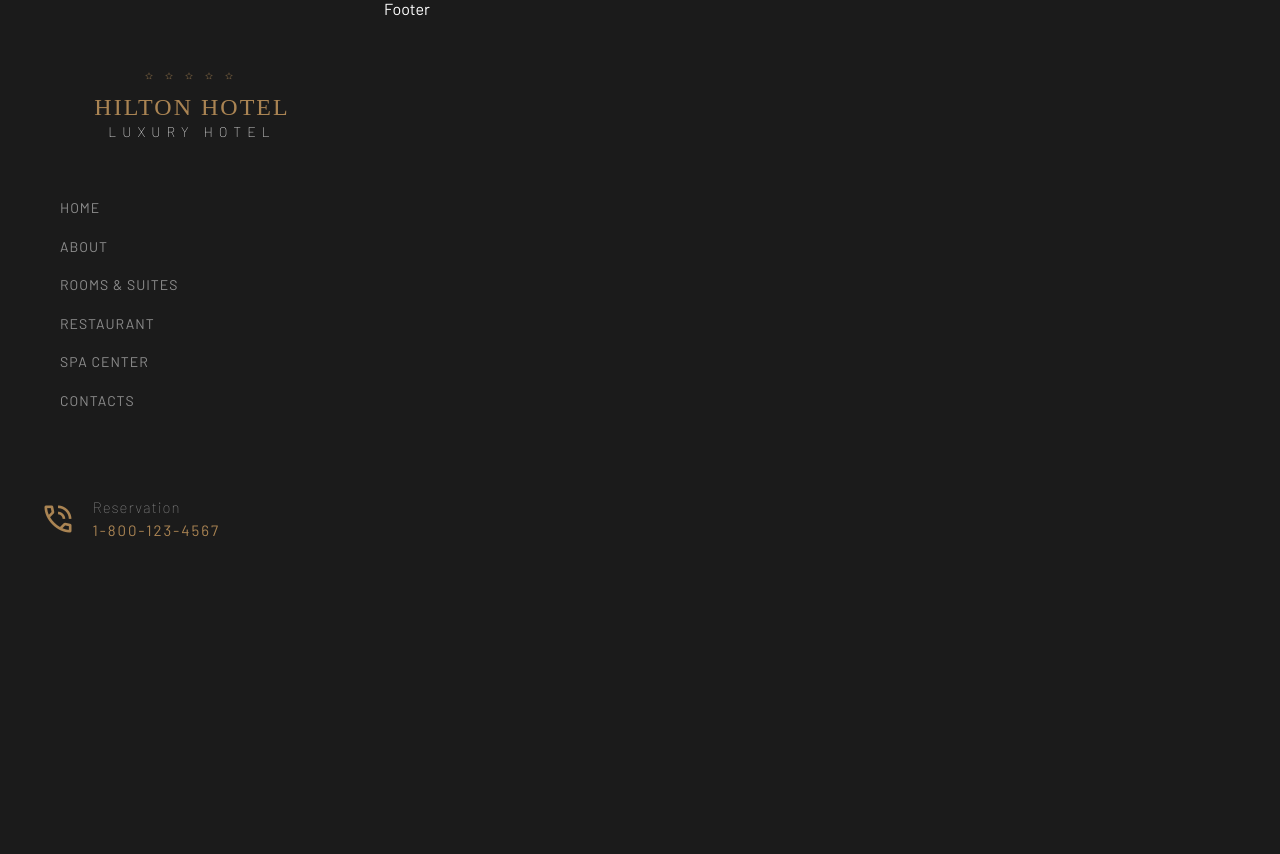
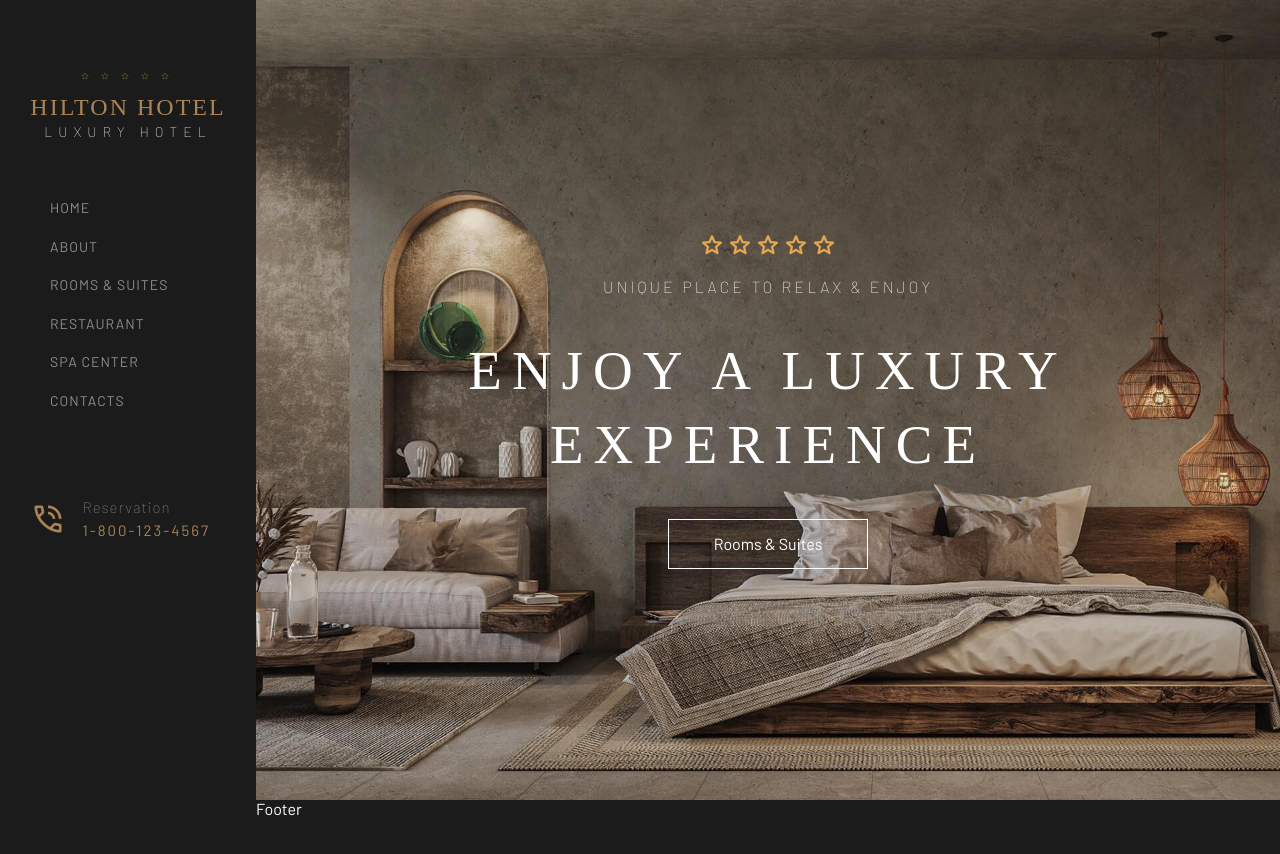
Before and after one commit to husamahmud/Hilton-Hotel, a React (Create React App) app in the folder hilton-client/: page / in a window 1280 px wide. Shown: the top 854 px of the page. After the commit the page ends 818 px from the top, so only its background shows below. Built offline with nearby package versions, Linux system fonts and the light colour scheme.

Commit message:
feat[frontend]: Implement basic Home structure components

```diff
--- a/hilton-client/src/components/Aside/Aside.jsx
+++ b/hilton-client/src/components/Aside/Aside.jsx
@@ -1,6 +1,5 @@
 import {useNavigate} from "react-router-dom";
-
-const Star = () => <span className="material-symbols-rounded star">star</span>;
+import Star from "../Constant/Star";
 
 export default function Aside({links}) {
 	const navigate = useNavigate();
@@ -8,7 +7,7 @@
 	return (
 		<aside>
 			<a className="logo"
-			   href="/home">
+			   href="/">
 				<div className="stars">
 					<Star />
 					<Star />
--- /dev/null
+++ b/hilton-client/src/components/Constant/Star.jsx
@@ -0,0 +1,5 @@
+export default function Star() {
+	return (
+		<span className="material-symbols-rounded star">star</span>
+	)
+}
--- a/hilton-client/src/components/Home/Home.jsx
+++ b/hilton-client/src/components/Home/Home.jsx
@@ -1,7 +1,22 @@
+import Star from "../Constant/Star";
+
 export default function Home() {
+
 	return (
-		<h1 className="home">
-			Home
-		</h1>
+		<div className="home">
+			<div className="stars">
+				<Star />
+				<Star />
+				<Star />
+				<Star />
+				<Star />
+			</div>
+
+			<div className="welcome-text">
+				<p>Unique Place to Relax & Enjoy</p>
+				<h1>Enjoy a Luxury Experience</h1>
+				<button>Rooms & Suites</button>
+			</div>
+		</div>
 	)
 }
--- a/hilton-client/src/components/Main/Main.css
+++ b/hilton-client/src/components/Main/Main.css
@@ -3,9 +3,9 @@
 		position: fixed;
 		top: 0;
 		left: 0;
-		width: 30%;
+		width: 20%;
 		height: 100vh;
-		padding: 60px 40px;
+		padding: 60px 30px;
 
 		.logo {
 			text-align: center;
@@ -104,8 +104,83 @@
 	}
 
 	.main-content {
-		width: 70%;
+		min-width: 80%;
 		float: right;
-		height: 300vh;
+
+		& > div {
+			background-image: url("slider.jpg");
+			background-size: cover;
+			height: 100vh;
+		}
+
+		.home {
+			display: flex;
+			flex-direction: column;
+			align-items: center;
+			justify-content: center;
+			text-align: center;
+			gap: 1rem;
+
+			.star {
+				font-size: 28px;
+				color: #e4a853;
+				text-transform: uppercase;
+			}
+
+			.welcome-text {
+				max-width: 700px;
+
+				p {
+					text-transform: uppercase;
+					font-weight: 100;
+					letter-spacing: 3px;
+				}
+
+				h1 {
+					font-family: 'Gilda Display', serif;
+					font-size: 55px;
+					font-weight: 400;
+					letter-spacing: 10px;
+					text-transform: uppercase;
+					line-height: 1.35em;
+					color: #fff;
+				}
+
+				button {
+					position: relative;
+					width: 200px;
+					height: 50px;
+					background-color: transparent;
+					border: 1px solid white;
+					color: white;
+					cursor: pointer;
+					font-weight: 400;
+					overflow: hidden;
+					transform: perspective(1px) translateZ(0);
+					transition-duration: 0.3s;
+				}
+
+				button:before {
+					content: "";
+					position: absolute;
+					background-color: white;
+					z-index: -1;
+					top: 0;
+					left: 0;
+					width: 0;
+					height: 100%;
+					transition-duration: 0.3s;
+
+				}
+
+				button:hover {
+					color: var(--secondary-color);
+				}
+
+				button:hover::before {
+					width: 100%;
+				}
+			}
+		}
 	}
 }
--- a/hilton-client/src/components/Main/Main.jsx
+++ b/hilton-client/src/components/Main/Main.jsx
@@ -7,7 +7,7 @@
 import "normalize.css"
 
 const links = [
-	{path: "/home", title: "Home", component: Home},
+	{path: "/", title: "Home", component: Home},
 	{path: "/about", title: "About", component: About},
 	{path: "/rooms", title: "Rooms & Suites", component: "Rooms"},
 	{path: "/restaurant", title: "Restaurant", component: "Restaurant"},
@@ -23,7 +23,7 @@
 
 			<div className="main-content">
 				<Routes>
-					<Route path="/home"
+					<Route path="/"
 					       element={<Home />} />
 					<Route path="/about"
 					       element={<About />} />
```
Also changed, not shown: hilton-client/src/components/Main/slider.jpg (added).
